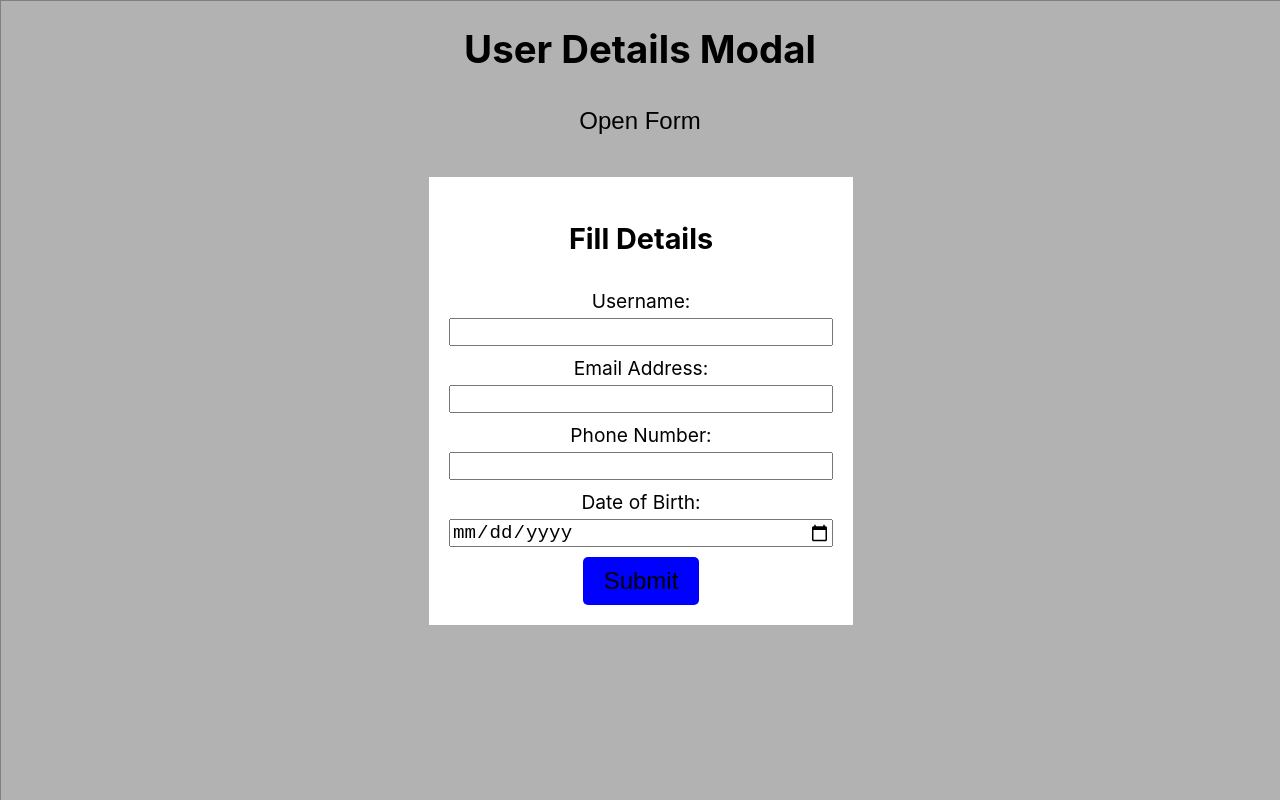
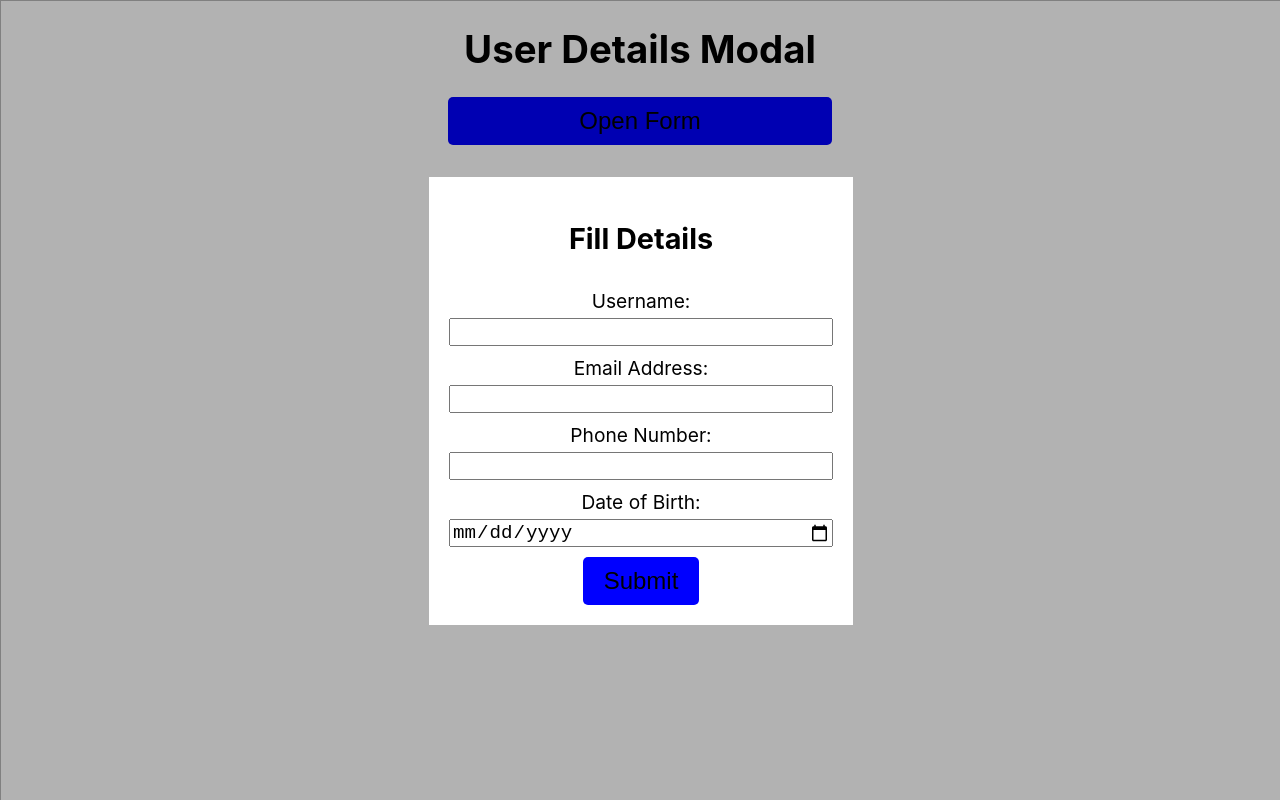
Before and after one commit to jayarajito/xmodal, a React (Create React App) app: page / in a window 1280 px wide. Both pictures are taken after a click on the button "Open Form". Built offline with nearby package versions, Linux system fonts and the light colour scheme.

Commit message:
fifth commit

```diff
--- a/src/App.js
+++ b/src/App.js
@@ -27,13 +27,12 @@ function App() {
   };
   return (
     <div className="App">
-      <div className="modal">
-        <h1>User Details Modal</h1>
-        <button className="modal" onClick={clickButton}>
-          Open Form
-        </button>
-        {isOpen && (
-          <div className="modal-content" onClick={closeModal}>
+      <h1>User Details Modal</h1>
+      <button onClick={clickButton}>Open Form</button>
+
+      {isOpen && (
+        <div className="modal" onClick={closeModal}>
+          <div className="modal-content">
             <form onSubmit={submitForm}>
               <h2>Fill Details</h2>
               <div className="input-group">
@@ -57,8 +56,8 @@ function App() {
               </button>
             </form>
           </div>
-        )}
-      </div>
+        </div>
+      )}
     </div>
   );
 }
```
